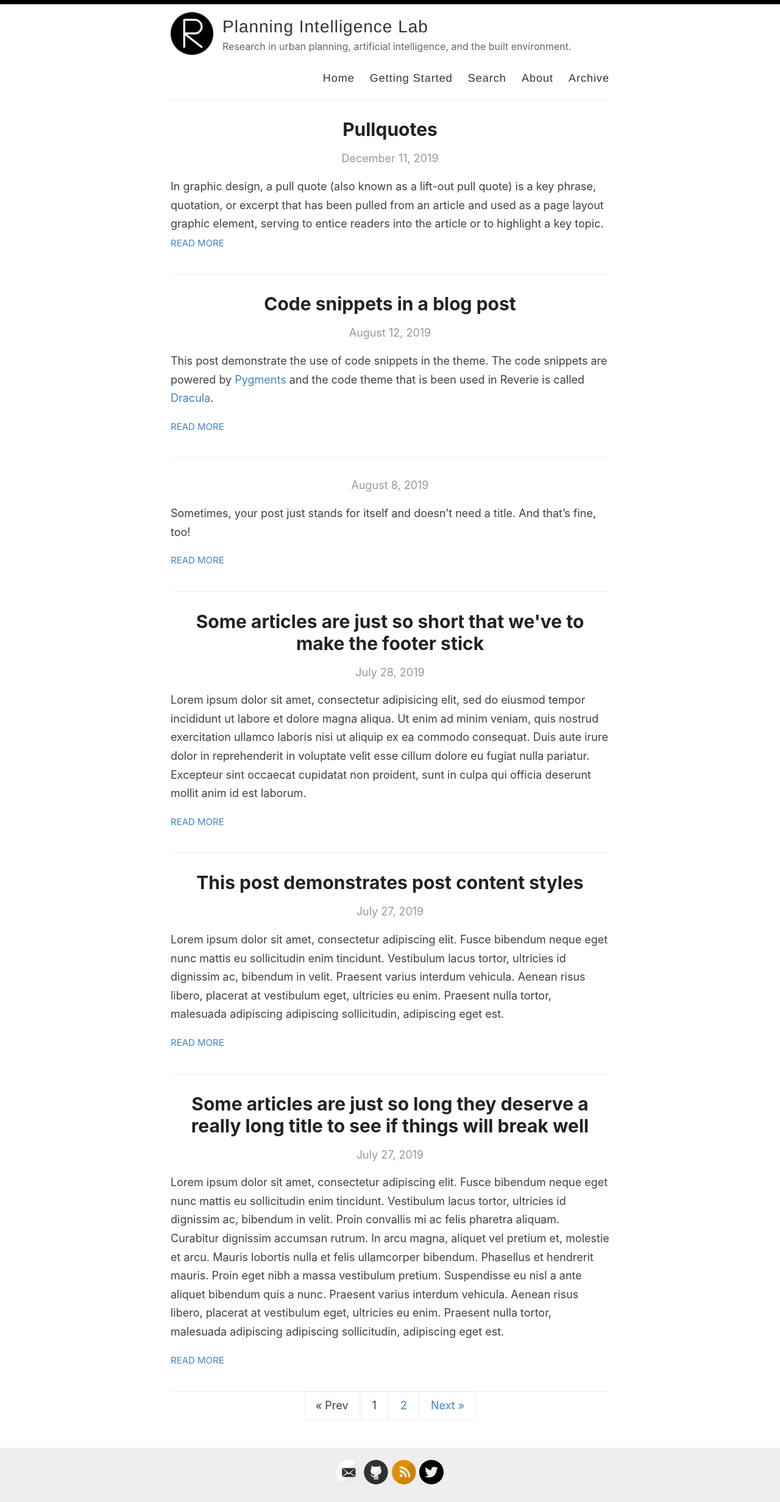
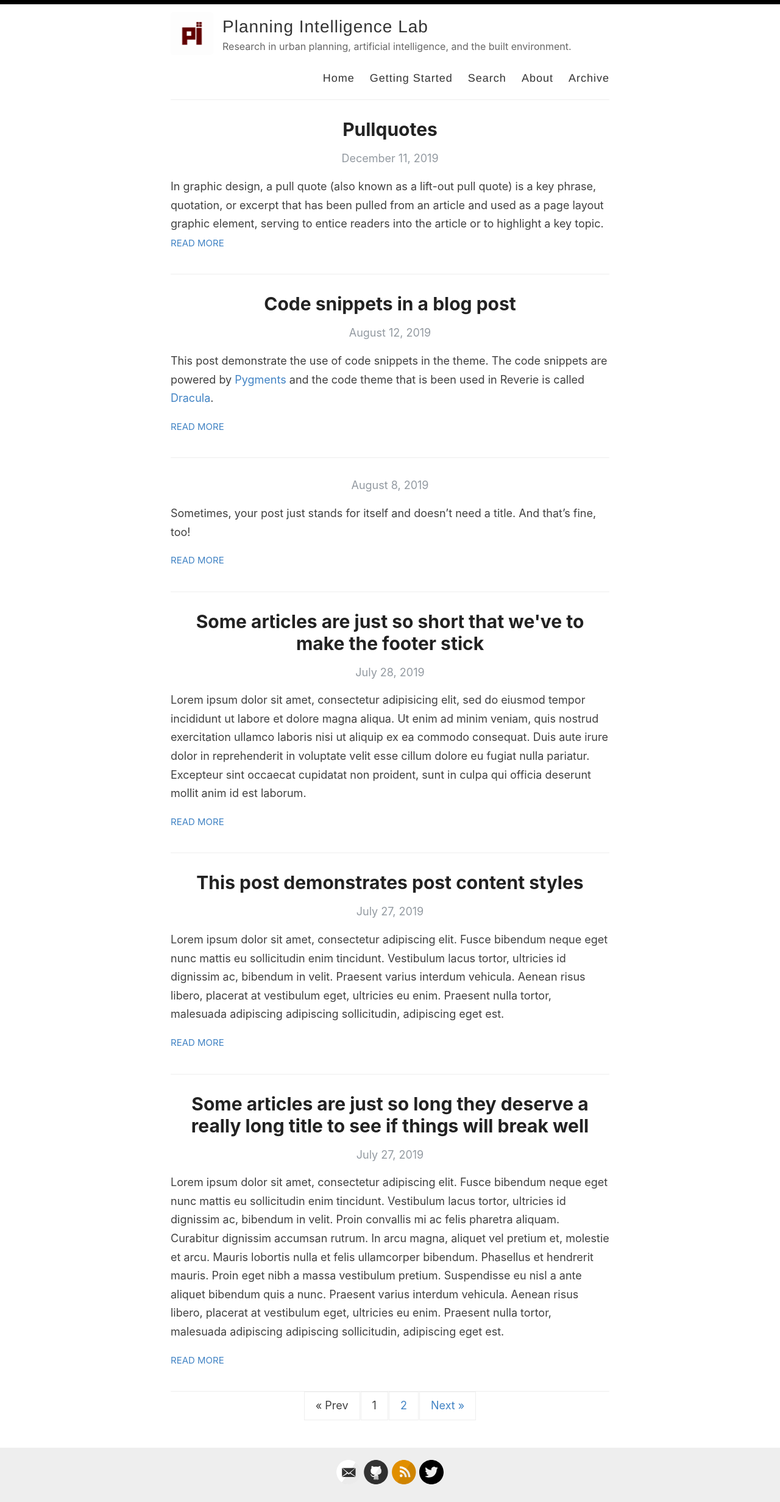
Before and after one commit to urbanxinyuf/urbanxinyuf.github.io, a Jekyll site: the page built from index.html, in a window 1280 px wide. Shown: the whole page at 61% size. Built offline with Jekyll 4.4.1, drawn with Linux system fonts in a browser that asks for light colours; the list of posts is cut into pages by our own code.

Commit message:
Update _config.yml

```diff
--- a/_config.yml
+++ b/_config.yml
@@ -12,7 +12,7 @@ author: Xinyu Fu
 description: Research in urban planning, artificial intelligence, and the built environment.
 
 # URL of your avatar or profile pic (you could use your GitHub profile pic)
-avatar: /images/reverie.png
+avatar: /images/logoonly.png
 
 #
 # Flags below are optional
```
